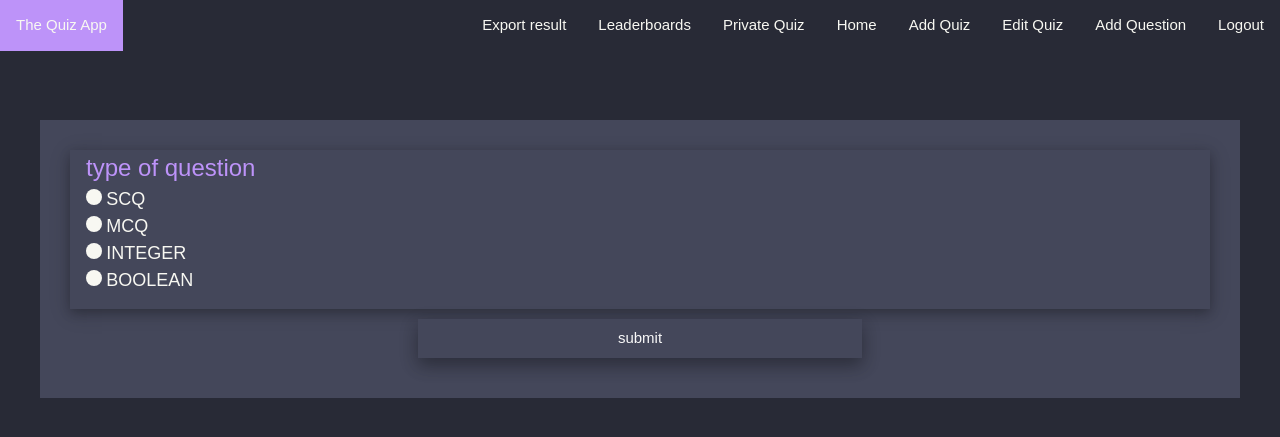
After one commit to Rfalcon110/quiz, a Django app: page /addquestiontype/ in a window 1280 px wide. The commit adds this page. Shown: the top 437 px of the page. Run offline with Django 4.2, Linux system fonts and the light colour scheme; a user stored in the database is signed in.

Commit message:
updated for 2nd phase

```diff
--- a/quiz/urls.py
+++ b/quiz/urls.py
@@ -27,14 +27,17 @@ urlpatterns = [
    path('logout/', user_views.logoutPage,name='logout'),
    path('',user_views.home,name='home'),
    path('addquestion/',quiz_views.addQuestion,name='addquestion'),
+   path('addquestiontype/',quiz_views.question_type,name='addquestiontype'),
    path('addquiz/',quiz_views.addquiz,name='addquiz'),
    path('registeradmin/',user_views.register_as_admin,name= 'registerqm'),
    path('edit/',quiz_views.edit_index,name='editindex'),
    path('edit/<str:quiz_name1>/',quiz_views.edit_quiz,name='editquiz'),
-   path('edit/<str:quiz_name1>/<str:id>/',quiz_views.editquestion,name='editquestion'),
+   path('edit/<str:quiz_name1>/<str:question_type>/<str:id>/',quiz_views.editquestion,name='editquestion'),
    path("", include("allauth.urls")),
    path('leaderboards/',quiz_views.leaderboards_index,name='leaderboardsindex'),
    path('leaderboards/<str:quiz_name1>/',quiz_views.leaderboards,name='leaderboards'),
    path('privatequiz/',quiz_views.private_quiz_index,name='private_quiz_index'),
-   path('privatequiz/<str:quiz_name1>/',quiz_views.leaderboards,name='privatequiz'),
+   path('privatequiz/<str:quiz_name1>/',quiz_views.private_quiz,name='privatequiz'),
+   path('export/',quiz_views.export_index,name='exportindex'),
+   path('export/<str:quiz_name1>/',quiz_views.export_result,name='export')
 ]
--- a/quizapp/templates/quiz/addquestion.html
+++ b/quizapp/templates/quiz/addquestion.html
@@ -4,9 +4,10 @@
     <div>
     <h1 class="quizhead">Add Question</h1>
     <div class="qform">
-    <form action="" method="POST">
+    <form method="POST"action={% url 'addquestion' %}>
     {% csrf_token %}
     {{form.as_p}}
+    <input type="hidden"  name="question_type" value={{question_type}}>
     <br>
     <div class="w3-container w3-center">
     <input class="qformsubmit" type="submit" name="Submit">
--- a/quizapp/templates/quiz/addquiz.html
+++ b/quizapp/templates/quiz/addquiz.html
@@ -6,7 +6,7 @@
         <h1 class="quizhead">Add Quiz</h1>
         <div class="lform">
               {% csrf_token %}
-                {{form.as_p}}
+                {{form}}
                 <br>
            </div>
            </div>
--- a/quizapp/templates/quiz/base.html
+++ b/quizapp/templates/quiz/base.html
@@ -263,7 +298,7 @@
     {% comment %} <li class="linkblock"><a href={% url 'register' %}>Register as QuizTaker</a>
     </li>{% endcomment %}
 
-      <li class="linkblock"><a href={% url 'addquestion' %}>Add Question</a>
+      <li class="linkblock"><a href={% url 'addquestiontype' %}>Add Question</a>
       </li>
       <li class="linkblock"><a href={% url 'editindex' %}>Edit Quiz</a>
       </li>
@@ -273,7 +308,11 @@
 
     <li class="linkblock"><a href={% url 'index' %}>Home</a>
     </li>
+    <li class="linkblock"><a href={% url 'private_quiz_index' %}>Private Quiz</a>
+    </li>
     <li class="linkblock"><a href={% url 'leaderboardsindex' %}>Leaderboards</a>
+    </li>
+    <li class="linkblock"><a href={% url 'exportindex' %}>Export result</a>
     </li>
 
 </ul>
--- a/quizapp/templates/quiz/question.html
+++ b/quizapp/templates/quiz/question.html
@@ -33,12 +33,17 @@
       <label class= "qchoice" for="{{q.choice_1}}">{{q.choice_1}}</label>
       </div>
       <div>
+      <input id="unchecked" class="ansinput" type="hidden" name={{q.choice_2}} value="false" />
       <input id="{{q.choice_2}}" class="ansinput" type='checkbox'name={{q.choice_2}} value='true'>
       <label class= "qchoice" for="{{q.choice_2}}">{{q.choice_2}}</label>
       </div>
+      <div>
+        <input id="unchecked" class="ansinput" type="hidden" name={{q.choice_3}} value="false" />
        <input id="{{q.choice_3}}" class="ansinput" type='checkbox' name={{q.choice_3}} value='true'>
        <label class= "qchoice" for="{{q.choice_3}}">{{q.choice_3}}</label>
+      </div>
       <div>
+        <input id="unchecked" class="ansinput" type="hidden" name={{q.choice_4}} value="false" />
       <input id="{{q.choice_4}}" class="ansinput" type='checkbox'name={{q.choice_4}} value='true'>
       <label class= "qchoice" for="{{q.choice_4}}">{{q.choice_4}}</label>
       </div>
--- /dev/null
+++ b/quizapp/templates/quiz/questiontype.html
@@ -0,0 +1,27 @@
+{% extends 'quiz/base.html'%}
+{%block content%}
+<div class="w3-container w3-card-4" name ='quiz' id='quizz'>
+    <form method='post'>
+    {% csrf_token %}
+    <label class="queslabel" for="question">type of question</label>
+    <div>
+    <input id="{{q.choice_1}}" class="ansinput" type='radio'name='question_type' value='scq'>
+    <label class= "qchoice" for="{{q.choice_1}}">SCQ</label>
+    </div>
+    <div>
+    <input id="{{q.choice_2}}" class="ansinput" type='radio'name='question_type' value ='mcq'>
+    <label class= "qchoice" for="{{q.choice_2}}">MCQ</label>
+    </div>
+     <input id="{{q.choice_3}}" class="ansinput" type='radio' name='question_type' value ='int'>
+     <label class= "qchoice" for="{{q.choice_3}}">INTEGER</label>
+    <div>
+    <input id="{{q.choice_4}}" class="ansinput" type='radio'name='question_type' value ='bool'>
+    <label class= "qchoice" for="{{q.choice_4}}">BOOLEAN</label>
+    </div>
+
+  </div>
+  <div class="w3-container w3-center">
+    <button class="submitbtn" type="submit" value='submit'>submit</button>
+  </div>
+</form>
+{%endblock%}
--- a/quizapp/templates/quiz/result.html
+++ b/quizapp/templates/quiz/result.html
@@ -5,5 +5,7 @@
 <h1 class="quizhead">Quiz Name Goes Here</h1>
 <h2 class="quizresults">Correct Answer= {{correct}}</h2>
 <h2 class="quizresults">Wrong Answer = {{wrong}}</h2>
-<h2 class="quizresults">Maximum Marks ={{total}} </h2>
+<h2 class="quizresults">Marks scored ={{marks_scored}} </h2>
+<h2 class="quizresults">Maximum Marks ={{maximum_marks}} </h2>
+
 {%endblock%}
--- a/quizapp/views.py
+++ b/quizapp/views.py
@@ -1,8 +1,9 @@
-from django.shortcuts import render,redirect
+from django.shortcuts import render,redirect,HttpResponse
 from.models import *
 from django.contrib.auth.decorators import login_required
 from django.shortcuts import render
 from.forms import *
+from openpyxl import *
 
 
 @login_required
@@ -12,7 +13,36 @@ def index(request):
             'quiz_list': quiz_list
         }
         return render(request,'quiz/index.html',context)
-
+def edit_index(request):
+    if request.user.has_perm('quizapp.change_quiz'):
+        quiz_list=Quiz.objects.all()
+        context={
+            'quiz_list': quiz_list
+        }
+        return render(request,'quiz/index_edit.html',context)
+    else:
+        return redirect('index')
+@login_required
+def leaderboards_index(request):
+    quiz_list=Quiz.objects.all()
+    context={
+            'quiz_list': quiz_list
+        }
+    return render(request,'quiz/leaderboards_index.html',context)
+def export_index(request):
+    if request.user.has_perm('quizapp.add_scq'):
+        quiz_list=Quiz.objects.all()
+        context={
+            'quiz_list': quiz_list
+        }
+        return render(request,'quiz/exportindex.html',context)
+@login_required
+def private_quiz_index(request):
+    quiz_list=Quiz.objects.filter(private=True)
+    context={
+            'quiz_list': quiz_list
+        }
+    return render(request,'quiz/private_index.html',context)
 
 
 @login_required
@@ -98,6 +128,7 @@ def quiz(request,quiz_name1):
                     marks_scored-=1
             else:
                 correct1+=1
+                marks_scored+=4
 
         request.user.result_set.create(quiz=quiz1,correct=correct1,wrong=wrong1,marks_scored=marks_scored,maximum_marks=total,quiz_given=True)
         result=Result.objects.get(user=request.user,quiz=quiz1)
@@ -105,22 +136,22 @@ def quiz(request,quiz_name1):
             'correct':result.correct,
             'wrong':result.wrong,
             'marks_scored':result.marks_scored,
-            'maximum marks':result.maximum_marks
+            'maximum_marks':result.maximum_marks
         }
 
         return render(request,'quiz/result.html',context)
     else:
-        # if request.user.result_set.filter(quiz=quiz1,user=request.user):
-        #     result=Result
-        #     result=request.user.result_set.get(quiz=quiz1,user=request.user)
-        #     context={
-        #     'correct':result.correct,
-        #     'wrong':result.wrong,
-        #     'marks_scored':result.marks_scored,
-        #     'maximum marks':result.maximum_marks
-        # }
-        #     return  render(request,'quiz/result.html',context)
-        # else:
+        if request.user.result_set.filter(quiz=quiz1,user=request.user):
+            result=Result
+            result=request.user.result_set.filter(quiz=quiz1,user=request.user).first()
+            context={
+            'correct':result.correct,
+            'wrong':result.wrong,
+            'marks_scored':result.marks_scored,
+            'maximum_marks':result.maximum_marks
+        }
+            return  render(request,'quiz/result.html',context)
+        else:
             context={
                 'question_scq':question_scq,
                 'question_int':question_int,
@@ -129,21 +160,6 @@ def quiz(request,quiz_name1):
                 'quizz':quiz1
             }
             return render(request,'quiz/question.html',context)
-
-
-def addQuestion(request):
-    if request.user.has_perm('quizapp.add_scq'):
-        form=ScqForm()
-        if(request.method=='POST'):
-            form=ScqForm(request.POST)
-            if(form.is_valid()):
-                form.save()
-                return redirect('/')
-        context={'form':form}
-        return render(request,'quiz/addQuestion.html',context)
-    else:
-        return redirect('index')
-
 
 def addquiz(request):
     if request.user.has_perm('quizapp.add_quiz'):
@@ -161,80 +177,178 @@ def addquiz(request):
         return redirect('index')
 
 
-def editquestion(request,quiz_name1,id):
+def editquestion(request,quiz_name1,question_type,id):
     if request.user.has_perm('quizapp.change_scq'):
+        if request.method=='POST':
+            if request.POST.get('question_type')=='scq':
+                form=ScqForm(request.POST)
+                form.save()
+            elif request.POST.get('question_type')=='mcq':
+                form=McqForm(request.POST)
+                form.save()
+            elif request.POST.get('question_type')=='int':
+                form=IntForm(request.POST)
+                form.save()
+            elif request.POST.get('question_type')=='bool':
+                form=BooleanForm(request.POST)
+                form.save()
+            return redirect('index')
+        else:
 
-        form=ScqForm(request.POST)
-        if request.method=='POST':
-            if form.is_valid():
-                form.save()
+            context={
+                'question_type':question_type
+            }
+            if question_type=='scq':
+                question=Scq.objects.get(id=id)
+                form=ScqForm(instance=question)
+                context['form']=form
+                question.delete()
+                return render(request,'quiz/addquestion.html',context)
+
+            elif question_type=='mcq':
+                question=Mcq.objects.get(id=id)
+                form=McqForm(instance=question)
+                context['form']=form
+                question.delete()
+                return render(request,'quiz/addquestion.html',context)
+
+            elif question_type=='int':
+                question=intques.objects.get(id=id)
+                form=IntForm(instance=question)
+                context['form']=form
+                question.delete()
+                return render(request,'quiz/addquestion.html',context)
+            elif question_type=='bool':
+                question=booleanques.objects.get(id=id)
+                form=BooleanForm(instance=question)
+                context['form']=form
+                question.delete()
+                return render(request,'quiz/addquestion.html',context)
+            else:
                 return redirect('index')
-        else:
-            question=Scq.objects.get(id=id)
-            form=ScqForm(instance=question)
-            question.delete()
-            return render(request,'quiz/addQuestion.html',{'form':form})
 
 
-def edit_index(request):
-    if request.user.has_perm('quizapp.change_quiz'):
-        quiz_list=Quiz.objects.all()
-        context={
-            'quiz_list': quiz_list
-        }
-        return render(request,'quiz/index_edit.html',context)
-    else:
-        return redirect('index')
+
+
+
+
+
 
 
 
 def edit_quiz(request,quiz_name1):
     if request.user.has_perm('quizapp.change_question'):
         quiz1=Quiz.objects.get(quiz_name=quiz_name1)
-        question=Scq.objects.filter(quiz=quiz1)
+        question_scq=Scq.objects.filter(quiz=quiz1)
+        question_mcq=Mcq.objects.filter(quiz=quiz1)
+        question_int=intques.objects.filter(quiz=quiz1)
+        question_bool=booleanques.objects.filter(quiz=quiz1)
+
         context={
-                    'question_list':question,
+                    'question_scq':question_scq,
+                    'question_mcq':question_mcq,
+                    'question_int':question_int,
+                    'question_bool':question_bool,
                     'quizz':quiz1
                 }
         return render(request,'quiz/quiz_edit.html',context)
     else:
         return redirect('index')
 
-
+@login_required
 def leaderboards(request,quiz_name1):
     quiz1=Quiz.objects.get(quiz_name=quiz_name1)
-    result_list=Result.objects.filter(quiz=quiz1).order_by('marks_scored')
+    result_list=Result.objects.filter(quiz=quiz1).order_by('-marks_scored')
     context={
         "result_list":result_list
     }
     return render(request,'quiz/leaderboards.html',context)
 
 
-def leaderboards_index(request):
-    quiz_list=Quiz.objects.all()
-    context={
-            'quiz_list': quiz_list
-        }
-    return render(request,'quiz/leaderboards_index.html',context)
 
 
 
-def private_quiz_index(request):
-    quiz_list=Quiz.objects.filter(private=True)
-    context={
-            'quiz_list': quiz_list
-        }
-    return render(request,'quiz/private_index.html',context)
 
-
+@login_required
 def private_quiz(request,quiz_name1):
-    if request.method()=='POST':
+    if request.method=='POST':
         password=request.POST.get('password')
-        quiz1=Quiz.objects.filter(quiz_name=quiz_name1)
-        privatequiz=Quiz.objects.filter(quiz=quiz1)
-        if password==privatequiz.password:
-            quiz(request,quiz_name1)
+        quiz1=Quiz.objects.get(quiz_name=quiz_name1)
+        # privatequiz=Quiz.objects.filter(quiz=quiz1)
+        if password==quiz1.password:
+            return redirect(f'/quiz/{quiz1.quiz_name}/')
         else:
             return redirect('private_quiz_index')
     else:
         return render(request,'quiz/privatequizpass.html')
+
+def question_type(request):
+    if request.user.has_perm('quizapp.change_question'):
+        if request.method=='POST':
+            if request.POST.get('question_type')=='scq':
+                form=ScqForm()
+            elif request.POST.get('question_type')=='mcq':
+                form=McqForm()
+            elif request.POST.get('question_type')=='int':
+                form=IntForm()
+            elif request.POST.get('question_type')=='bool':
+                form=BooleanForm()
+            context={
+                'form':form,
+                'question_type':request.POST.get('question_type')
+            }
+            return render(request,'quiz/addquestion.html',context)
+        return render(request,'quiz/questiontype.html')
+def addQuestion(request):
+    if request.user.has_perm('quizapp.add_scq'):
+        if request.method=='POST':
+            if request.POST.get('question_type')=='scq':
+                form=ScqForm(request.POST)
+                form.save()
+            elif request.POST.get('question_type')=='mcq':
+                form=McqForm(request.POST)
+                form.save()
+            elif request.POST.get('question_type')=='int':
+                form=IntForm(request.POST)
+                form.save()
+            elif request.POST.get('question_type')=='bool':
+                form=BooleanForm(request.POST)
+                form.save()
+
+
+        return redirect('index')
+
+
+    else:
+        return redirect('index')
+def export_result(request,quiz_name1):
+    if request.user.has_perm('quizapp.add_scq'):
+        wb =Workbook()
+        ws1=wb.active
+        quiz1=Quiz.objects.get(quiz_name=quiz_name1)
+
+        resultlist=Result.objects.filter(quiz=quiz1)
+        response = HttpResponse(content_type='application/ms-excel')
+        response['Content-Disposition'] = 'attachment; filename="result.xlsx"'
+        num=1
+        columns = [
+            'User',
+            'Result',
+        ]
+
+        for col_num, column_title in enumerate(columns, 1):
+            cell = ws1.cell(row=num, column=col_num)
+            cell.value = column_title
+        for result in resultlist:
+            num+=1
+            user=str(result.user)
+            marks=int(result.marks_scored)
+            row=[
+                user,
+                marks
+            ]
+            for col_num, cell_value in enumerate(row, 1):
+                cell = ws1.cell(row=num, column=col_num)
+                cell.value = cell_value
+        wb.save(response)
+        return response
```
Also changed, not shown: other parts of quizapp/templates/quiz/base.html (+35 -0 lines), quiz/settings.py (+4 -4 lines), quizapp/templates/quiz/exportindex.html (added, +13 -0 lines), quizapp/templates/quiz/leaderboards.html (+15 -4 lines), quizapp/templates/quiz/privatequizpass.html (+15 -0 lines), quizapp/templates/quiz/quiz_edit.html (+22 -6 lines), quizapp/templates/users/login.html (+16 -9 lines).
